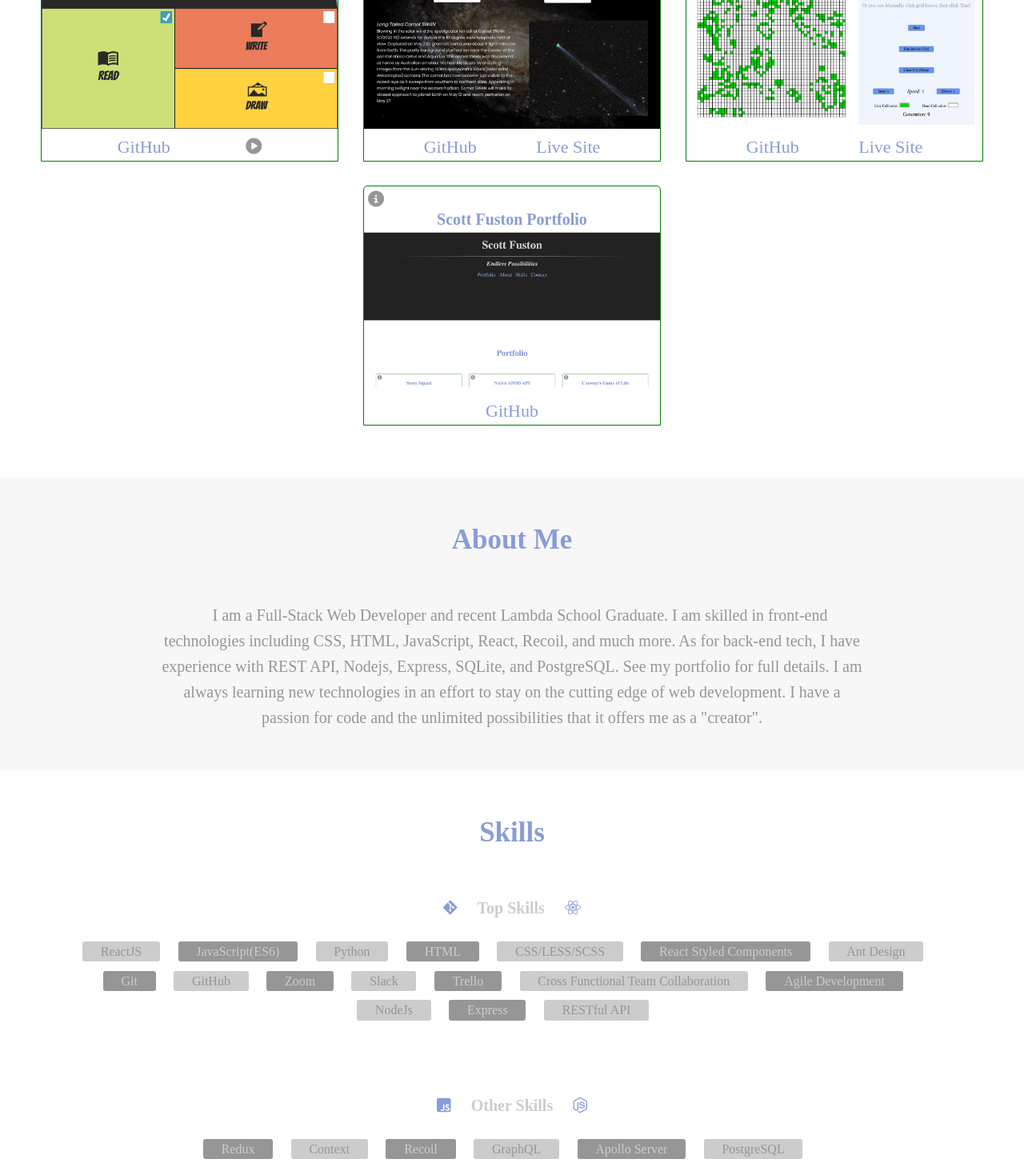
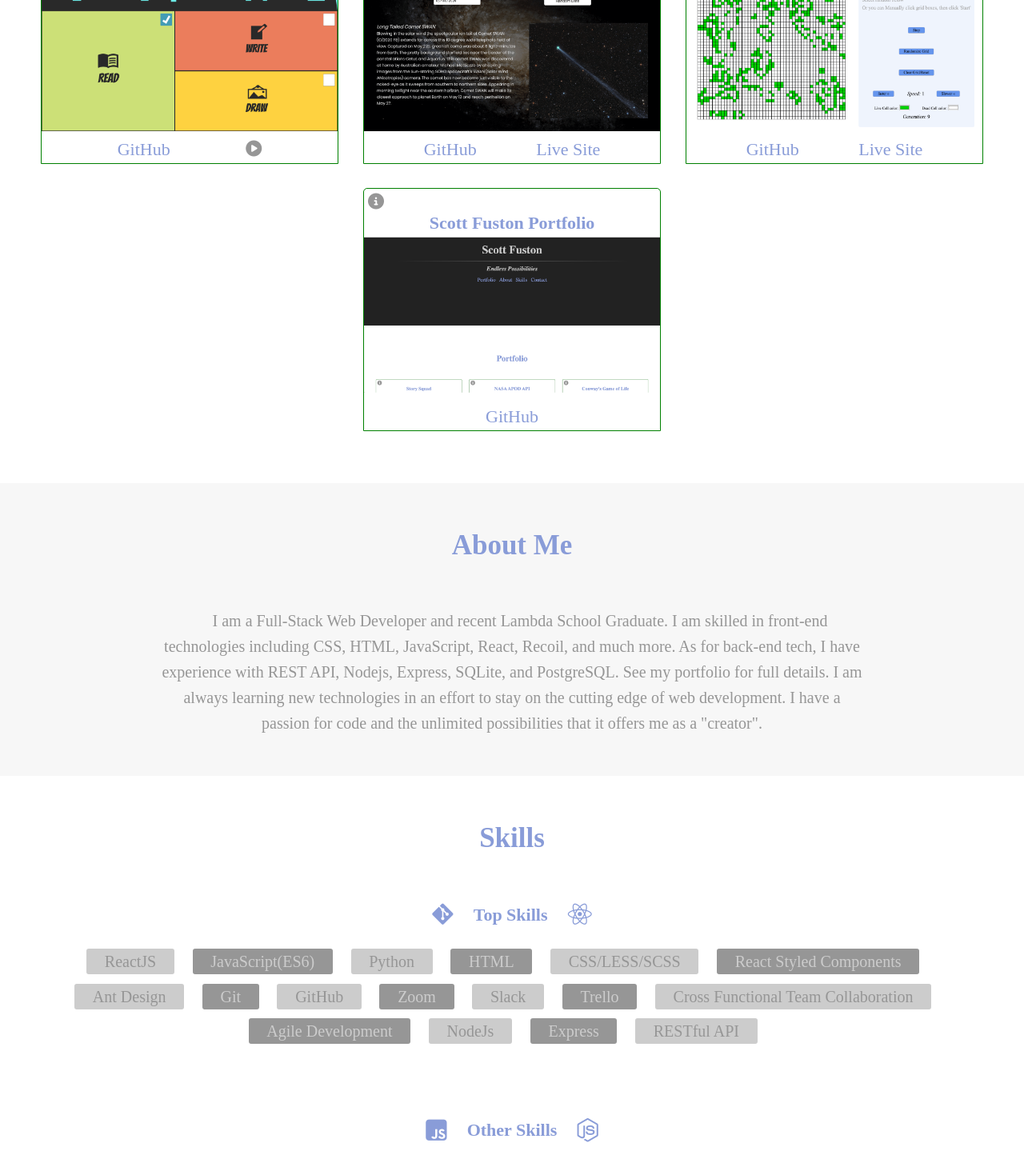
Before and after one commit to fuston05/scott-fuston-portfolio, a React (Create React App) app: page / in a window 1280 px wide. Shown: the part 780-2234 px from the top of the page at 80% size. Built offline with nearby package versions, Linux system fonts and the light colour scheme.

Commit message:
tweaks more styles

```diff
--- a/src/components/Skills/Skills.jsx
+++ b/src/components/Skills/Skills.jsx
@@ -35,7 +35,7 @@ const Skills = () => {
           {/* FontAwesome Icon */}
           <i className="fab fa-git-alt skillsIcon"></i>
 
-          <h3>Top Skills</h3>
+          <h5>Top Skills</h5>
           <i className="fab fa-react skillsIcon"></i>
         </span>
 
@@ -61,7 +61,7 @@ const Skills = () => {
       <div className='skills'>
         <span className='skillsHeader'>
           <i className="fab fa-js-square skillsIcon"></i>
-          <h3>Other Skills</h3>
+          <h5>Other Skills</h5>
           <i className="fab fa-node-js skillsIcon"></i>
         </span>
 
--- a/src/sass/Skills.scss
+++ b/src/sass/Skills.scss
@@ -25,7 +25,7 @@
       @include dFlex(row, center, center);
 
       .skillsIcon {
-        font-size: $pSize;
+        font-size: $pSize + 1;
         color: $h4Color;
 
         @include media('2000px'){
@@ -33,7 +33,7 @@
         }
       }
 
-      h3 {
+      h5 {
         margin: 0 2%;
       }
     }
@@ -57,6 +57,7 @@
         margin: 0 2% 1% 0;
         white-space: nowrap;
         padding: 0 2%;
+        font-size: $pSize;
       }
 
       .dark {
--- a/src/sass/vars.scss
+++ b/src/sass/vars.scss
@@ -49,5 +49,5 @@ $h4Size: 3.5rem; // fieldset legned also use this
 $h4Large: 5rem;
 //was 2.8rem @ 1280 x 800px
 
-$h5Size: 2rem;
+$h5Size: 2.2rem;
 $h5Large: 4.8rem;
```
Also changed, not shown: src/sass/Contact.scss (+0 -9 lines).
